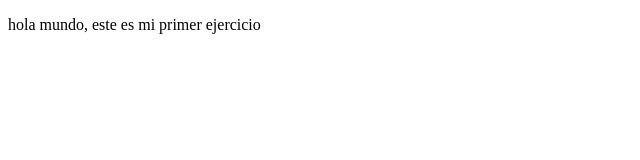
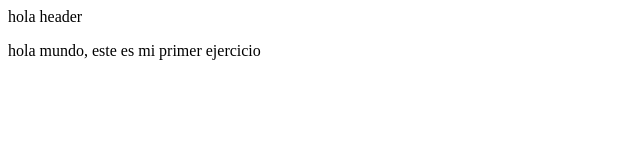
Before and after one commit to rosapon/ejerciciosadalab, a plain HTML site: page ejercicios1/index.html in a window 1280 px wide. Shown: the whole page, without its empty margins (0-640 px from the left). Drawn offline with Linux system fonts and the light colour scheme.

Commit message:
add header

```diff
--- a/index.html
+++ b/ejercicios1/index.html
@@ -6,6 +6,7 @@
     <title>hola</title>
 </head>
 <body>
+    <header>hola header</header>
     <p>hola mundo, este es mi primer ejercicio</p>
 </body>
 </html>
```
